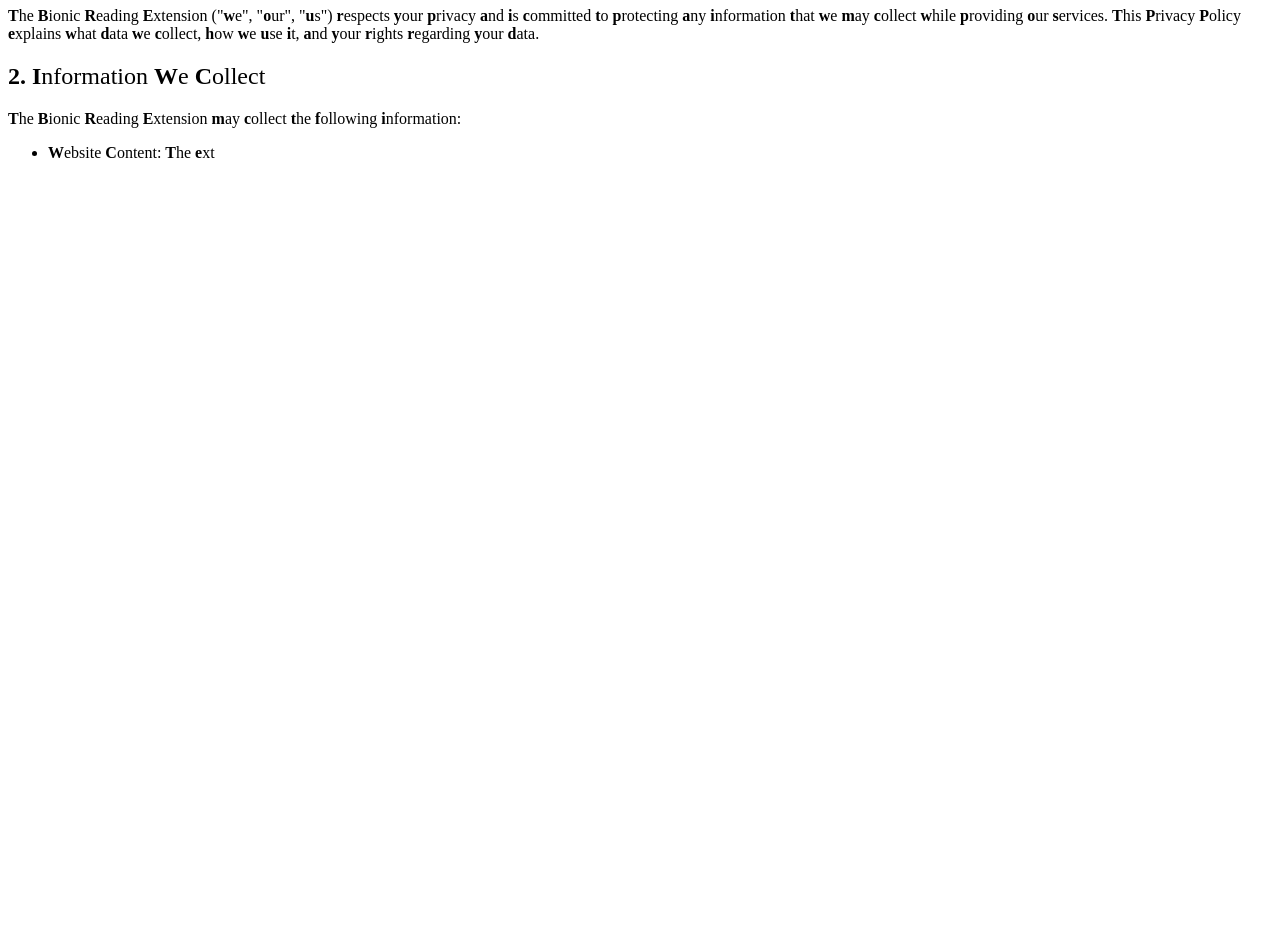
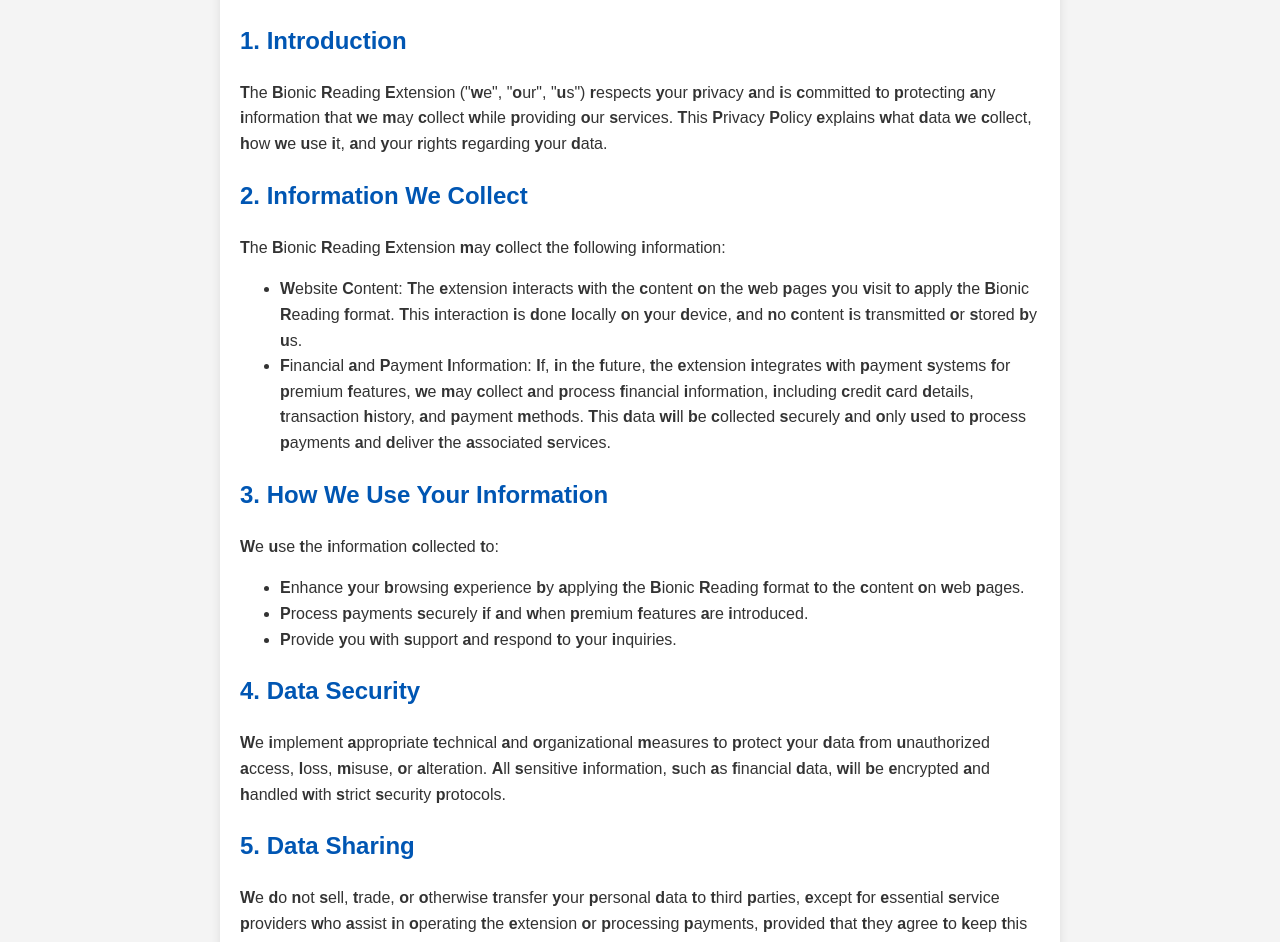
Before and after one commit to hugoisthe1/bionic-reading-extension, a plain HTML site: page index.html in a window 1280 px wide. Shown: the part 158-1100 px from the top of the page. Before the commit the page ends 800 px from the top, so only its background shows below. Drawn offline with Linux system fonts and the light colour scheme.

Commit message:
Update index.html

```diff
--- a/index.html
+++ b/index.html
@@ -3,10 +3,26 @@
 <head>
     <meta charset="UTF-8">
     <meta name="viewport" content="width=device-width, initial-scale=1.0">
-    <title>Privacy Policy</title>
+    <title>Privacy Policy for Bionic Reading Extension</title>
     <style>
-        .bionic {
-            font-weight: normal;
+        body {
+            font-family: Arial, sans-serif;
+            line-height: 1.6;
+            margin: 0;
+            padding: 20px;
+            background-color: #f4f4f4;
+            color: #333;
+        }
+        h1, h2, h3 {
+            color: #0056b3;
+        }
+        .container {
+            max-width: 800px;
+            margin: auto;
+            background: #fff;
+            padding: 20px;
+            border-radius: 8px;
+            box-shadow: 0 0 10px rgba(0, 0, 0, 0.1);
         }
         .bionic b {
             font-weight: bold;
@@ -14,6 +30,7 @@
     </style>
 </head>
 <body>
+    <div class="container">
         <h1><span class="bionic"><b>P</b>rivacy <b>P</b>olicy for <b>B</b>ionic <b>R</b>eading <b>E</b>xtension</span></h1>
         <p><span class="bionic"><b>E</b>ffective <b>D</b>ate: [Insert Date]</span></p>
 
@@ -23,4 +40,38 @@
         <h2><span class="bionic"><b>2.</b> <b>I</b>nformation <b>W</b>e <b>C</b>ollect</span></h2>
         <p><span class="bionic"><b>T</b>he <b>B</b>ionic <b>R</b>eading <b>E</b>xtension <b>m</b>ay <b>c</b>ollect <b>t</b>he <b>f</b>ollowing <b>i</b>nformation:</span></p>
         <ul>
-        <li><span class="bionic"><b>W</b>ebsite <b>C</b>ontent: <b>T</b>he <b>e</b>xt
+            <li><span class="bionic"><b>W</b>ebsite <b>C</b>ontent: <b>T</b>he <b>e</b>xtension <b>i</b>nteracts <b>w</b>ith <b>t</b>he <b>c</b>ontent <b>o</b>n <b>t</b>he <b>w</b>eb <b>p</b>ages <b>y</b>ou <b>v</b>isit <b>t</b>o <b>a</b>pply <b>t</b>he <b>B</b>ionic <b>R</b>eading <b>f</b>ormat. <b>T</b>his <b>i</b>nteraction <b>i</b>s <b>d</b>one <b>l</b>ocally <b>o</b>n <b>y</b>our <b>d</b>evice, <b>a</b>nd <b>n</b>o <b>c</b>ontent <b>i</b>s <b>t</b>ransmitted <b>o</b>r <b>s</b>tored <b>b</b>y <b>u</b>s.</span></li>
+            <li><span class="bionic"><b>F</b>inancial <b>a</b>nd <b>P</b>ayment <b>I</b>nformation: <b>I</b>f, <b>i</b>n <b>t</b>he <b>f</b>uture, <b>t</b>he <b>e</b>xtension <b>i</b>ntegrates <b>w</b>ith <b>p</b>ayment <b>s</b>ystems <b>f</b>or <b>p</b>remium <b>f</b>eatures, <b>w</b>e <b>m</b>ay <b>c</b>ollect <b>a</b>nd <b>p</b>rocess <b>f</b>inancial <b>i</b>nformation, <b>i</b>ncluding <b>c</b>redit <b>c</b>ard <b>d</b>etails, <b>t</b>ransaction <b>h</b>istory, <b>a</b>nd <b>p</b>ayment <b>m</b>ethods. <b>T</b>his <b>d</b>ata <b>wi</b>ll <b>b</b>e <b>c</b>ollected <b>s</b>ecurely <b>a</b>nd <b>o</b>nly <b>u</b>sed <b>t</b>o <b>p</b>rocess <b>p</b>ayments <b>a</b>nd <b>d</b>eliver <b>t</b>he <b>a</b>ssociated <b>s</b>ervices.</span></li>
+        </ul>
+
+        <h2><span class="bionic"><b>3.</b> <b>H</b>ow <b>W</b>e <b>U</b>se <b>Y</b>our <b>I</b>nformation</span></h2>
+        <p><span class="bionic"><b>W</b>e <b>u</b>se <b>t</b>he <b>i</b>nformation <b>c</b>ollected <b>t</b>o:</span></p>
+        <ul>
+            <li><span class="bionic"><b>E</b>nhance <b>y</b>our <b>b</b>rowsing <b>e</b>xperience <b>b</b>y <b>a</b>pplying <b>t</b>he <b>B</b>ionic <b>R</b>eading <b>f</b>ormat <b>t</b>o <b>t</b>he <b>c</b>ontent <b>o</b>n <b>w</b>eb <b>p</b>ages.</span></li>
+            <li><span class="bionic"><b>P</b>rocess <b>p</b>ayments <b>s</b>ecurely <b>i</b>f <b>a</b>nd <b>w</b>hen <b>p</b>remium <b>f</b>eatures <b>a</b>re <b>i</b>ntroduced.</span></li>
+           <li><span class="bionic"><b>P</b>rovide <b>y</b>ou <b>w</b>ith <b>s</b>upport <b>a</b>nd <b>r</b>espond <b>t</b>o <b>y</b>our <b>i</b>nquiries.</span></li>
+        </ul>
+
+        <h2><span class="bionic"><b>4.</b> <b>D</b>ata <b>S</b>ecurity</span></h2>
+        <p><span class="bionic"><b>W</b>e <b>i</b>mplement <b>a</b>ppropriate <b>t</b>echnical <b>a</b>nd <b>o</b>rganizational <b>m</b>easures <b>t</b>o <b>p</b>rotect <b>y</b>our <b>d</b>ata <b>f</b>rom <b>u</b>nauthorized <b>a</b>ccess, <b>l</b>oss, <b>m</b>isuse, <b>o</b>r <b>a</b>lteration. <b>A</b>ll <b>s</b>ensitive <b>i</b>nformation, <b>s</b>uch <b>a</b>s <b>f</b>inancial <b>d</b>ata, <b>wi</b>ll <b>b</b>e <b>e</b>ncrypted <b>a</b>nd <b>h</b>andled <b>w</b>ith <b>s</b>trict <b>s</b>ecurity <b>p</b>rotocols.</span></p>
+
+        <h2><span class="bionic"><b>5.</b> <b>D</b>ata <b>S</b>haring</span></h2>
+        <p><span class="bionic"><b>W</b>e <b>d</b>o <b>n</b>ot <b>s</b>ell, <b>t</b>rade, <b>o</b>r <b>o</b>therwise <b>t</b>ransfer <b>y</b>our <b>p</b>ersonal <b>d</b>ata <b>t</b>o <b>t</b>hird <b>p</b>arties, <b>e</b>xcept <b>f</b>or <b>e</b>ssential <b>s</b>ervice <b>p</b>roviders <b>w</b>ho <b>a</b>ssist <b>i</b>n <b>o</b>perating <b>t</b>he <b>e</b>xtension <b>o</b>r <b>p</b>rocessing <b>p</b>ayments, <b>p</b>rovided <b>t</b>hat <b>t</b>hey <b>a</b>gree <b>t</b>o <b>k</b>eep <b>t</b>his <b>i</b>nformation <b>c</b>onfidential.</span></p>
+
+        <h2><span class="bionic"><b>6.</b> <b>Y</b>our <b>R</b>ights</span></h2>
+        <p><span class="bionic"><b>Y</b>ou <b>h</b>ave <b>t</b>he <b>r</b>ight <b>t</b>o:</span></p>
+        <ul>
+            <li><span class="bionic"><b>A</b>ccess <b>a</b>ny <b>p</b>ersonal <b>i</b>nformation <b>w</b>e <b>h</b>old <b>a</b>bout <b>y</b>ou.</span></li>
+            <li><span class="bionic"><b>R</b>equest <b>t</b>he <b>c</b>orrection <b>o</b>r <b>d</b>eletion <b>o</b>f <b>y</b>our <b>p</b>ersonal <b>i</b>nformation.</span></li>
+            <li><span class="bionic"><b>O</b>pt-<b>o</b>ut <b>o</b>f <b>a</b>ny <b>f</b>uture <b>d</b>ata <b>c</b>ollection.</span></li>
+        </ul>
+        <p><span class="bionic"><b>T</b>o <b>e</b>xercise <b>t</b>hese <b>r</b>ights, <b>p</b>lease <b>c</b>ontact <b>u</b>s <b>a</b>t <b>[</b>Y<b>o</b>ur <b>C</b>ontact <b>I</b>nformation].</span></p>
+
+        <h2><span class="bionic"><b>7.</b> <b>C</b>hanges <b>t</b>o <b>T</b>his <b>P</b>rivacy <b>P</b>olicy</span></h2>
+        <p><span class="bionic"><b>W</b>e <b>m</b>ay <b>u</b>pdate <b>t</b>his <b>P</b>rivacy <b>P</b>olicy <b>f</b>rom <b>t</b>ime <b>t</b>o <b>t</b>ime. <b>A</b>ny <b>c</b>hanges <b>wi</b>ll <b>b</b>e <b>r</b>eflected <b>o</b>n <b>t</b>his <b>p</b>age <b>w</b>ith <b>a</b>n <b>u</b>pdated <b>e</b>ffective <b>d</b>ate. <b>W</b>e <b>e</b>ncourage <b>y</b>ou <b>t</b>o <b>r</b>eview <b>t</b>his <b>p</b>olicy <b>p</b>eriodically <b>t</b>o <b>s</b>tay <b>i</b>nformed <b>a</b>bout <b>h</b>ow <b>w</b>e <b>a</b>re <b>p</b>rotecting <b>y</b>our <b>d</b>ata.</span></p>
+
+        <h2><span class="bionic"><b>8.</b> <b>C</b>ontact <b>U</b>s</span></h2>
+        <p><span class="bionic"><b>I</b>f <b>y</b>ou <b>h</b>ave <b>a</b>ny <b>q</b>uestions <b>o</b>r <b>c</b>oncerns <b>a</b>bout <b>t</b>his <b>P</b>rivacy <b>P</b>olicy, <b>p</b>lease <b>c</b>ontact <b>u</b>s <b>a</b>t: <b>h</b>aroldshworts@gmail.com.</span></p>
+    </div>
+</body>
+</html>
```
Lines whose indentation alone changed are shown as unchanged.
